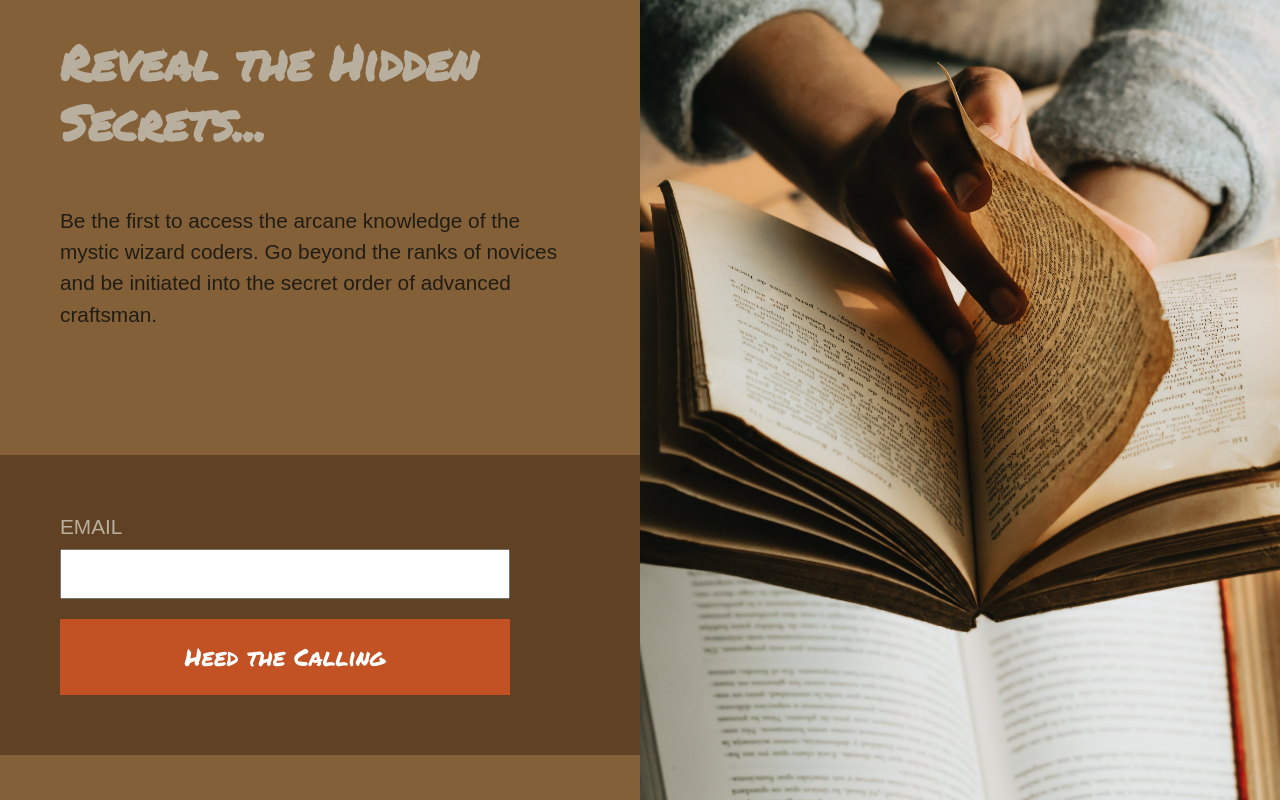
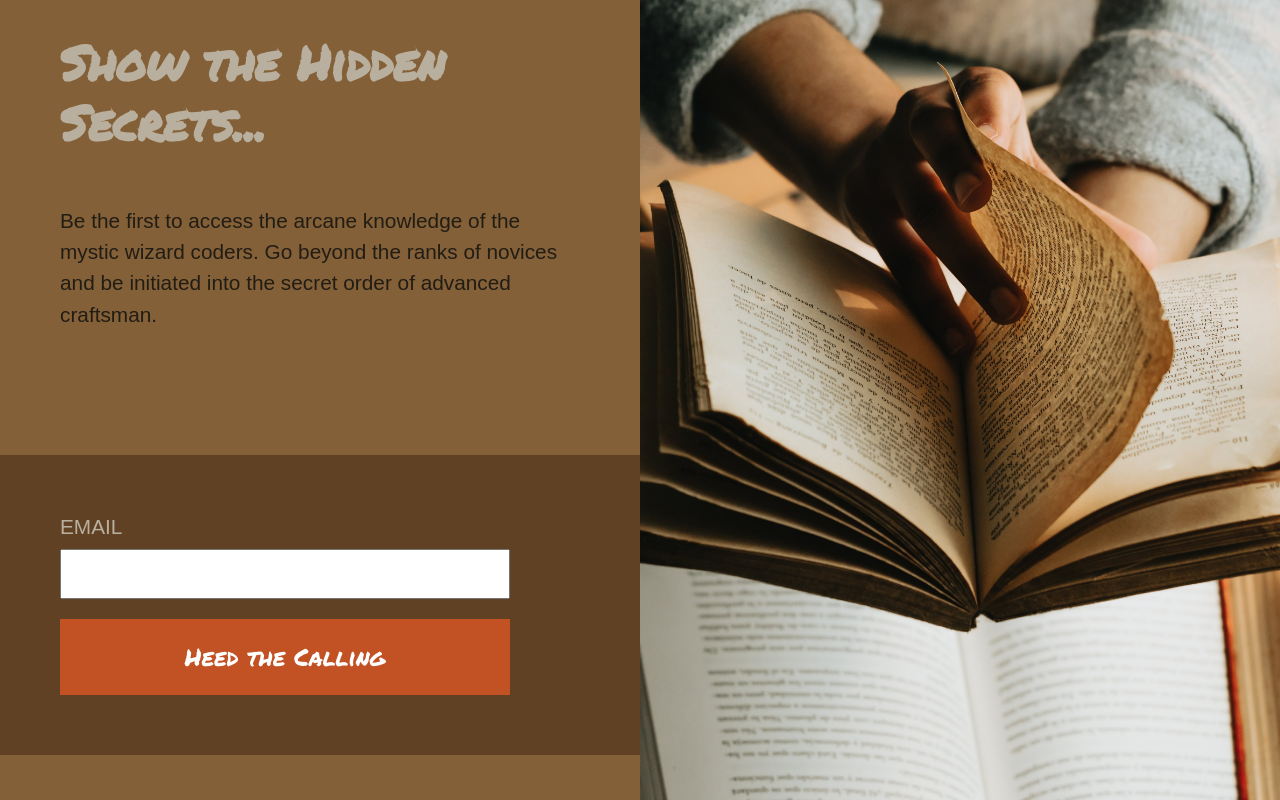
Before and after one commit to SUKHRAJSINGH7/dev-101-product-launch, a plain HTML site: page demo.html in a window 1280 px wide. Drawn offline with Linux system fonts and the light colour scheme; a web font is replaced by a local one.

Commit message:
commit git push

```diff
--- a/demo.html
+++ b/demo.html
@@ -19,7 +19,7 @@
         alt="searching ancient books for arcane knowledge"
     >
 
-    <h1 id="header">Reveal the Hidden Secrets...</h1>
+    <h1 id="header">Show the Hidden Secrets...</h1>
 
     <p id="lead">
         Be the first to access the arcane knowledge of the mystic
```
Also changed, not shown: 1 other file.
